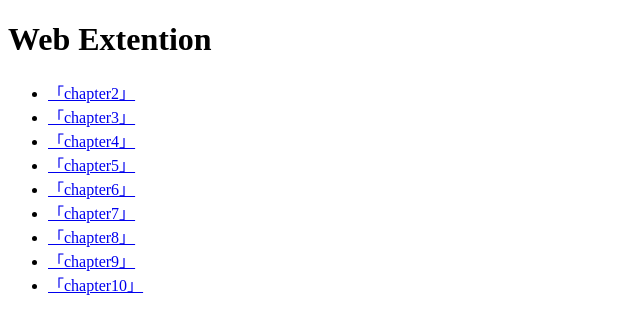
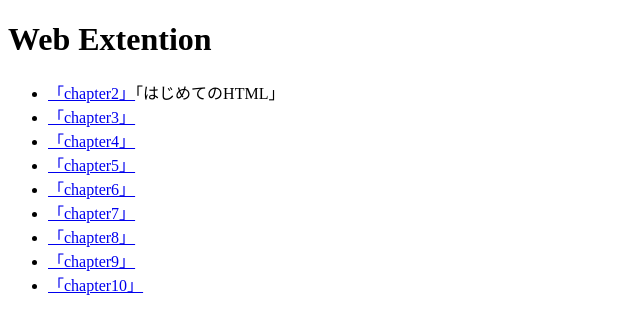
Before and after one commit to itc-s21007/WebExtetion, a plain HTML site: page index.html in a window 1280 px wide. Shown: the whole page, without its empty margins (0-640 px from the left). Drawn offline with Linux system fonts and the light colour scheme.

Commit message:
WebExtention

```diff
--- a/index.html
+++ b/index.html
@@ -7,7 +7,7 @@
 <body>
 <h1>Web Extention</h1>
 <ul>
-  <li><a href="./chapter02/ch02-firsthtml-linux.html"> 「chapter2」</a></li>
+  <li><a href="./chapter02/ch02-firsthtml-linux.html"> 「chapter2」</a>「はじめてのHTML」</li>
   <li><a href="./chapter3/ch03-markuptag1.html"> 「chapter3」</a></li>
   <li><a href="./chapter04/ch04-markuptag1.html"> 「chapter4」</a></li>
   <li><a href="./chapter05/ch05-markuptag.2.html"> 「chapter5」</a></li>
```
